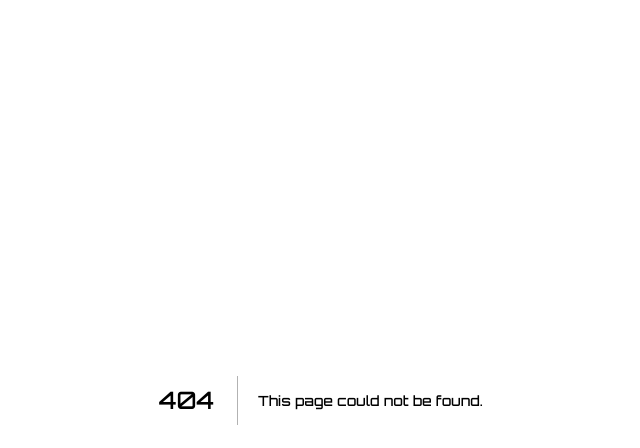
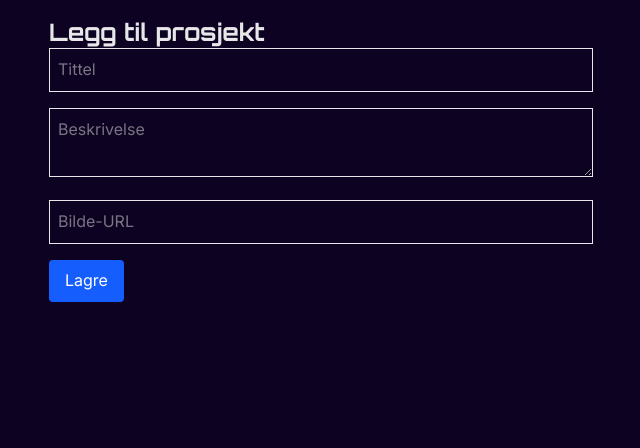
Before and after one commit to borgar90/galaxy_portfolio, a Next.js app: page /add-projects in a window 1280 px wide. Before the commit this address had no page. Shown: the top 448 px of the page, without its empty margins (319-959 px from the left). Built offline with nearby package versions, Linux system fonts and the light colour scheme.

Commit message:
began cruding with supabase

```diff
--- a/package.json
+++ b/package.json
@@ -18,6 +18,7 @@
     "react-dom": "^19.0.0",
     "react-icons": "^5.5.0",
     "styled-components": "^6.1.17",
+    "supabase": "^2.20.12",
     "three": "^0.175.0",
     "tsparticles": "^3.8.1"
   },
@@ -27,5 +28,5 @@
     "eslint": "^9",
     "eslint-config-next": "15.3.0",
     "tailwindcss": "^4"
-    }
+  }
 }
--- /dev/null
+++ b/pages/add-projects/index.js
@@ -0,0 +1,54 @@
+import { useState } from "react"
+import { addProject } from "@/lib/api"
+
+export default function AddProjectPage() {
+  const [form, setForm] = useState({ title: "", description: "", image_url: "" })
+  const [status, setStatus] = useState(null)
+
+  const handleChange = (e) => {
+    setForm({ ...form, [e.target.name]: e.target.value })
+  }
+
+  const handleSubmit = async (e) => {
+    e.preventDefault()
+    try {
+      await addProject(form)
+      setStatus("✅ Prosjekt lagt til!")
+      setForm({ title: "", description: "", image_url: "" })
+    } catch (err) {
+      setStatus("❌ Feil: " + err.message)
+    }
+  }
+
+  return (
+    <div className="max-w-xl mx-auto p-4">
+      <h1 className="text-2xl font-bold mb-4">Legg til prosjekt</h1>
+      <form onSubmit={handleSubmit} className="space-y-4">
+        <input
+          name="title"
+          placeholder="Tittel"
+          value={form.title}
+          onChange={handleChange}
+          className="border p-2 w-full"
+          required
+        />
+        <textarea
+          name="description"
+          placeholder="Beskrivelse"
+          value={form.description}
+          onChange={handleChange}
+          className="border p-2 w-full"
+        />
+        <input
+          name="image_url"
+          placeholder="Bilde-URL"
+          value={form.image_url}
+          onChange={handleChange}
+          className="border p-2 w-full"
+        />
+        <button type="submit" className="bg-blue-600 text-white px-4 py-2 rounded">Lagre</button>
+      </form>
+      {status && <p className="mt-4">{status}</p>}
+    </div>
+  )
+}
--- /dev/null
+++ b/pages/api/lib/supabase.ts
@@ -0,0 +1,8 @@
+import { createClient } from '@supabase/supabase-js'
+
+const supabase = createClient(
+  process.env.SUPABASE_PUBLIC_URL!,
+  process.env.SUPABASE_SERVICE_ROLE_KEY! // You’ll use this only server-side
+)
+
+export default supabase;
--- /dev/null
+++ b/pages/api/projects/index.js
@@ -0,0 +1,20 @@
+
+import supabase from '@/lib/supabase'
+
+export default async function handler(req, res) {
+  if (req.method === 'GET') {
+    const { data, error } = await supabase.from('projects').select('*').order('created_at', { ascending: false });
+    if (error) return res.status(500).json({ error });
+    return res.status(200).json(data);
+  }
+
+  if (req.method === 'POST') {
+    const { title, description, image_url } = req.body;
+    const { data, error } = await supabase.from('projects').insert([{ title, description, image_url }]);
+    if (error) return res.status(500).json({ error });
+    return res.status(201).json(data);
+  }
+
+  res.setHeader('Allow', ['GET', 'POST']);
+  res.status(405).end(`Method ${req.method} Not Allowed`);
+}
```
Also changed, not shown: 1 other file (tests, documents, lock files or other folders).
